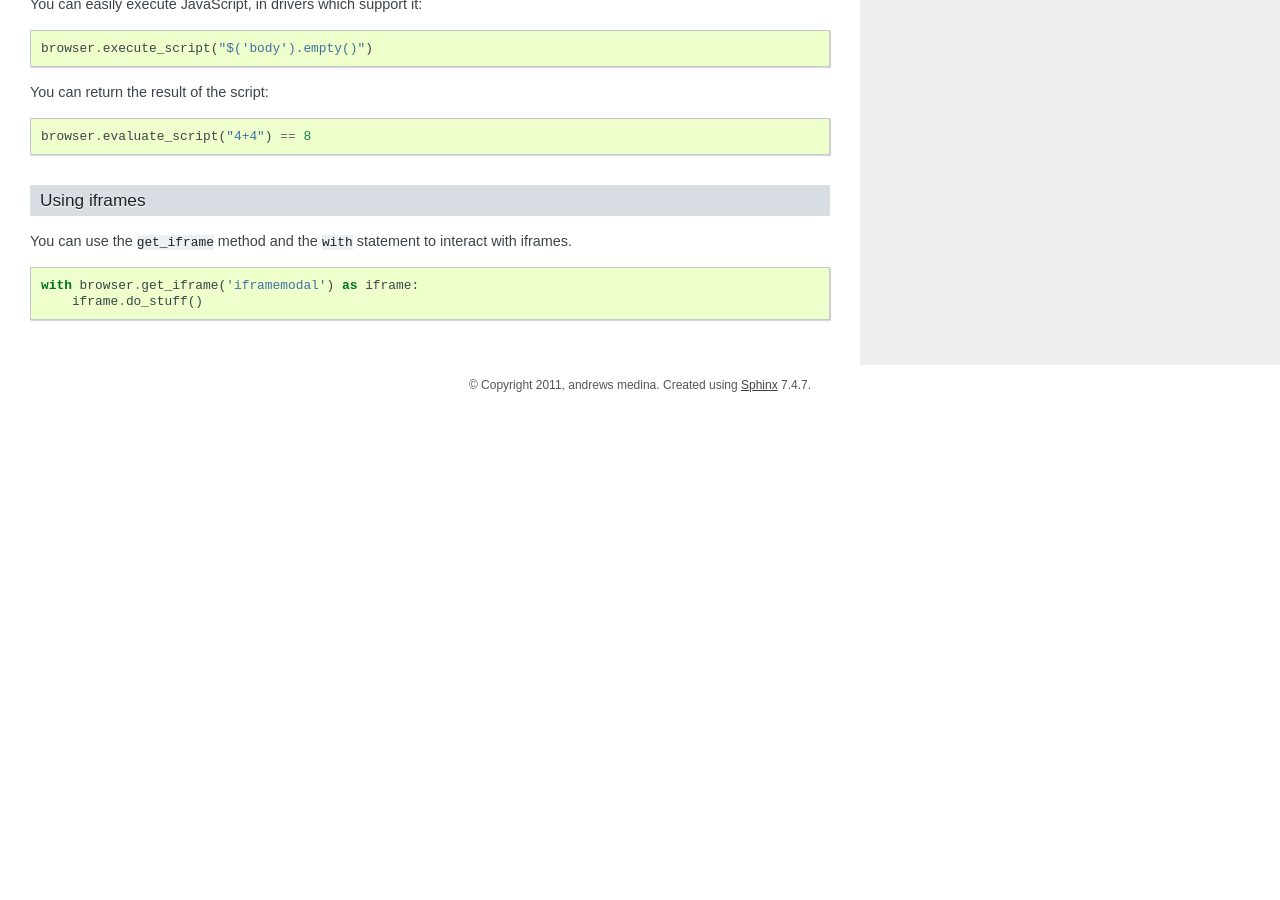
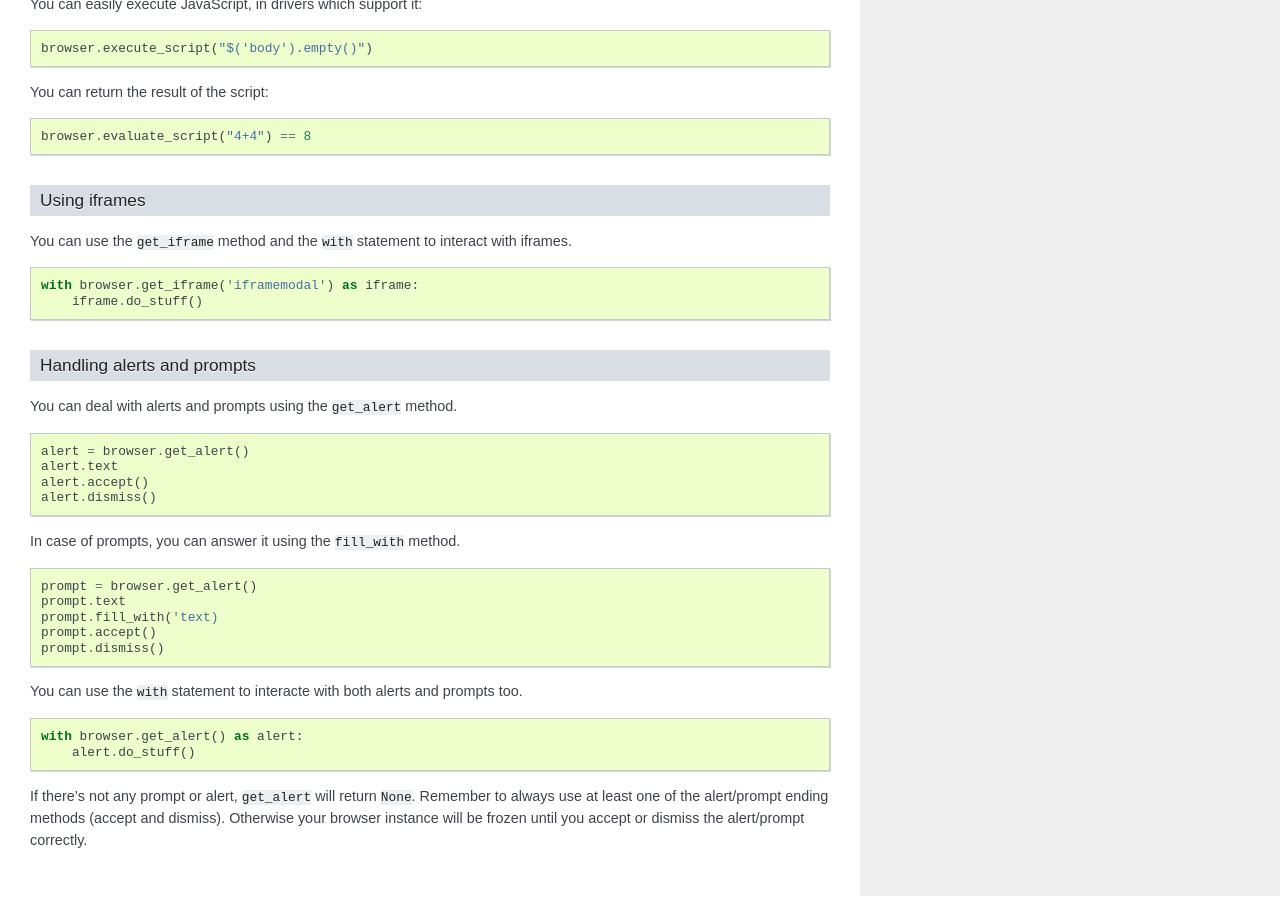
Before and after one commit to cobrateam/splinter, a Sphinx documentation site: the page built from docs/index.rst, in a window 1280 px wide and 900 px high, scrolled down 4740 px. Built offline with Sphinx 7.4.7, drawn with Linux system fonts in a browser that asks for light colours; before the commit the page ends 5145 px from its top, so only the background shows below that.

Commit message:
added docs for alerts and prompts support.

```diff
--- a/docs/index.rst
+++ b/docs/index.rst
@@ -299,3 +299,39 @@ You can use the ``get_iframe`` method and the ``with`` statement to interact wit
 
     with browser.get_iframe('iframemodal') as iframe:
         iframe.do_stuff()
+
+
+Handling alerts and prompts
+----------------------------
+
+You can deal with alerts and prompts using the ``get_alert`` method.
+
+::
+
+    alert = browser.get_alert()
+    alert.text
+    alert.accept()
+    alert.dismiss()
+
+
+In case of prompts, you can answer it using the ``fill_with`` method.
+
+::
+
+    prompt = browser.get_alert()
+    prompt.text
+    prompt.fill_with('text)
+    prompt.accept()
+    prompt.dismiss()
+
+
+You can use the ``with`` statement to interacte with both alerts and prompts too.
+
+::
+
+    with browser.get_alert() as alert:
+        alert.do_stuff()
+
+If there's not any prompt or alert, ``get_alert`` will return ``None``.
+Remember to always use at least one of the alert/prompt ending methods (accept and dismiss).
+Otherwise your browser instance will be frozen until you accept or dismiss the alert/prompt correctly.
```
